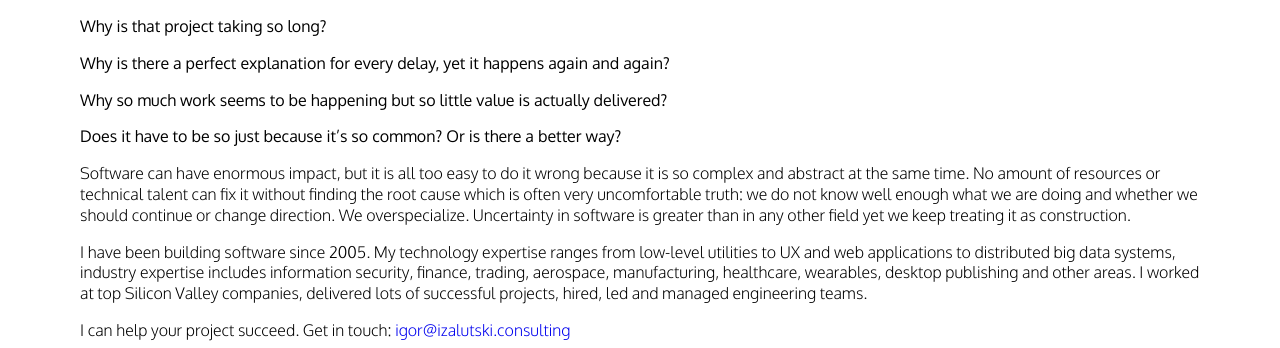
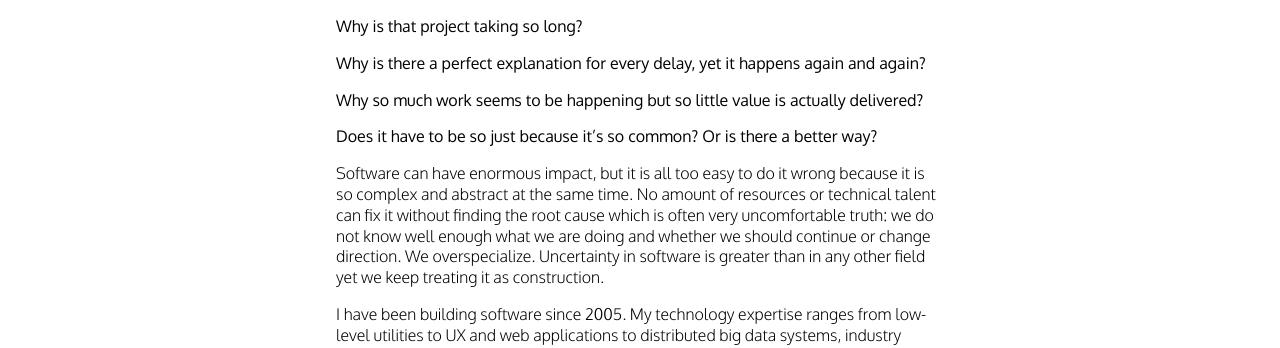
Before and after one commit to ZIJ/izalutski-consulting, a plain HTML site: page index.html in a window 1280 px wide. Shown: the top 348 px of the page. Drawn offline with Linux system fonts and the light colour scheme.

Commit message:
Reduce max width

```diff
--- a/main.css
+++ b/main.css
@@ -8,7 +8,7 @@ body {
 article {
 	margin: 0 auto;
 	min-width: 270px;
-	max-width: 70em;
+	max-width: 38em;
 }
 
 .question {
```
